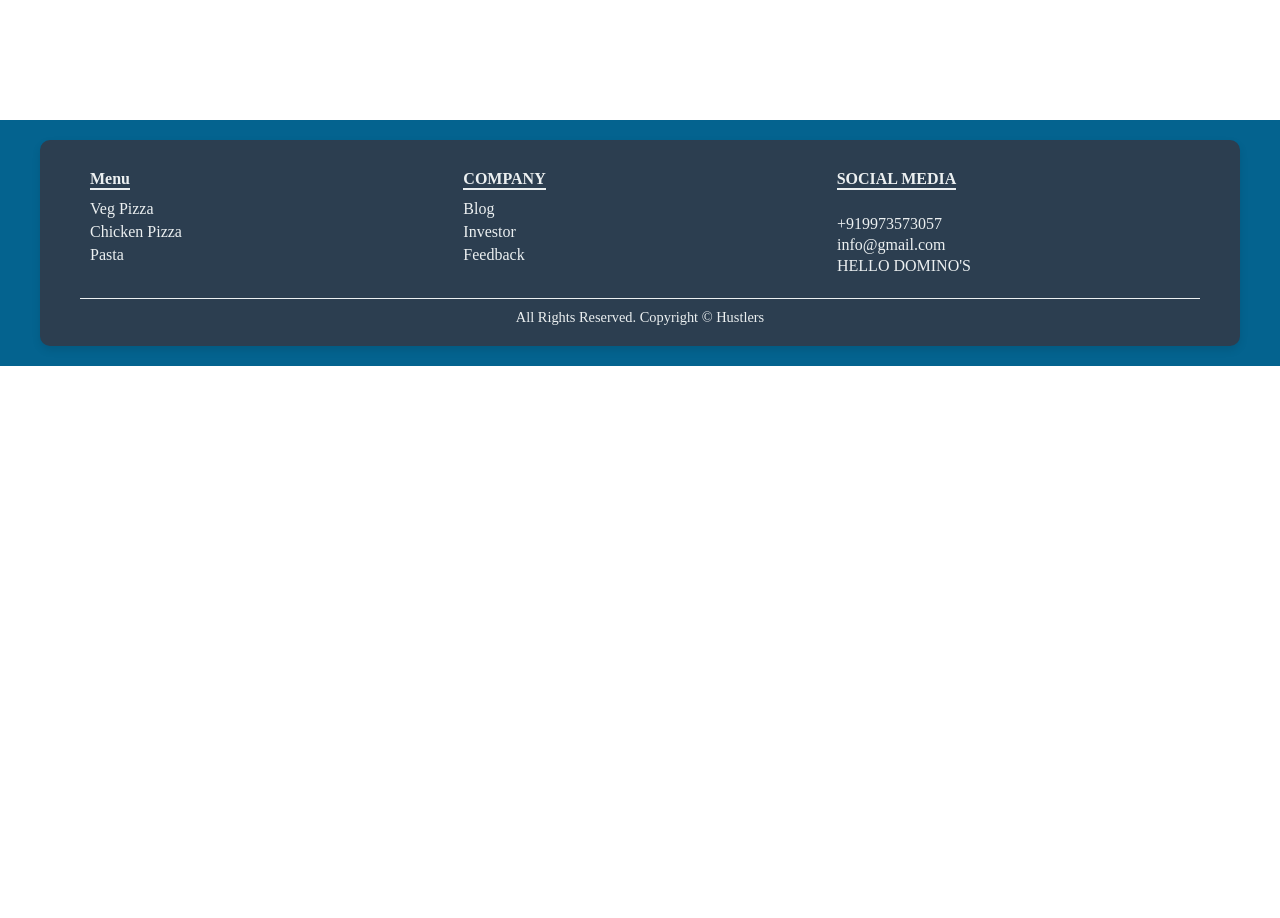
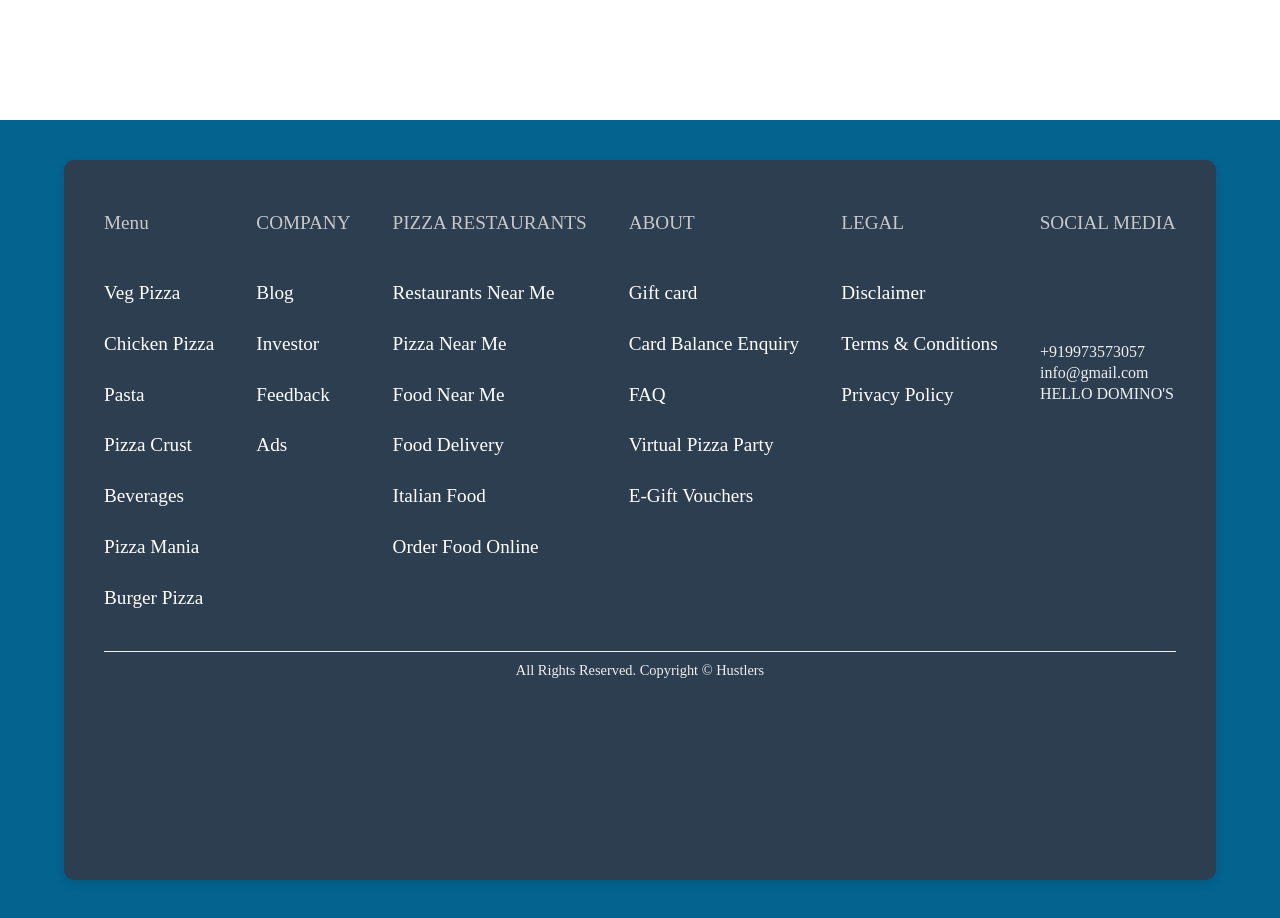
Before and after one commit to AbhiK2244/HustlersReImagineRound1, a React (Vite) app: page / in a window 1280 px wide. Shown: the part 1480-2398 px from the top of the page. Before the commit the page ends 1846 px from the top, so only its background shows below. Built offline with nearby package versions, Linux system fonts and the light colour scheme.

Commit message:
update footer

```diff
--- a/src/components/App.jsx
+++ b/src/components/App.jsx
@@ -13,12 +13,14 @@ function App() {
         {" " }
         <Main />
       </div>
+
       <div className='page two'>
         <Menu />
       </div>
-    <div className=" three">
+
+      <div className="page three">
       <Footer/>
-    </div>
+      </div>
 
     </div>
   );
--- a/src/components/FooterComponents/Footer.css
+++ b/src/components/FooterComponents/Footer.css
@@ -1,8 +1,18 @@
+.last{
+    background-color: #04638F;
+    display: flex;
+    justify-content: center;
+    align-items: center;
+    width: 100%;
+    height: 100vh;
+    /* overflow: hidden; */
+}
 .footer {
     background-color: #2c3e50;
+    width: 90%;
+    height: 90%;
     color: #ecf0f1;
     padding: 20px 40px;
-    margin: 20px 40px;
     border-radius: 10px;
     box-shadow: 0 4px 8px rgba(0, 0, 0, 0.1);
 }
@@ -13,24 +23,33 @@
     justify-content: space-between;
 }
 
-.footer-section {
-    flex: 1;
-    margin: 10px;
-}
 
 .footer-section h4 {
-    margin-bottom: 10px;
-    border-bottom: 2px solid #ecf0f1;
-    display: inline-block;
+    margin: 2rem 0 3rem 0;
+    font-size: 1.2rem;
+    color: #c6c9ca;
+    font-weight: lighter;
 }
 
 .footer-section ul {
     list-style-type: none;
     padding: 0;
+    margin-bottom: 2rem;
+}
+
+li a{
+    text-decoration: none;
+    font-size: larger;
+    color: white;
+}
+
+li a:hover{
+    color: #3498db;
+    transition: 0.3s;
 }
 
 .footer-section ul li {
-    margin-bottom: 5px;
+    margin-bottom: 1.8rem;
 }
 
 .social-media ul {
@@ -69,8 +88,26 @@
     padding-top: 10px;
 }
 
-.last{
-    background-color: #04638F;
-    height: fit-content;
-    overflow: hidden;
+@media (max-width: 600px)
+{
+    .last{
+        height: auto;
+    }
+
+    .footer{
+        margin: 2rem 0;
+        height: 80%;
+    }
+
+    .footer-section ul li {
+        margin-bottom: 1rem;
+    }
+
+    .footer-section h4 {
+        margin: 2rem 0 1rem 0;
+        font-size: 1.2rem;
+        color: #c6c9ca;
+        font-weight: lighter;
+    }
+
 }
--- a/src/components/FooterComponents/Footer.jsx
+++ b/src/components/FooterComponents/Footer.jsx
@@ -1,32 +1,214 @@
-import React from 'react';
-import './Footer.css';
+// import React from "react";
+// import "./Footer.css";
+
+// const Footer = () => {
+//   return (
+//     <div className="last">
+//       <footer className="footer">
+//         <div className="footer-content">
+//           <div className="footer-section">
+//             <h4>Menu</h4>
+//             <ul>
+//               <li>Veg Pizza</li>
+//               <li>Chicken Pizza</li>
+//               <li>Pasta</li>
+//             </ul>
+//           </div>
+//           <div className="footer-section">
+//             <h4>COMPANY</h4>
+//             <ul>
+//               <li>Blog</li>
+//               <li>Investor</li>
+//               <li>Feedback</li>
+//             </ul>
+//           </div>
+//           <div className="footer-section social-media">
+//             <h4>SOCIAL MEDIA</h4>
+//             <ul>
+//               <li>
+//                 <i className="fab fa-facebook"></i>
+//               </li>
+//               <li>
+//                 <i className="fab fa-twitter"></i>
+//               </li>
+//               <li>
+//                 <i className="fab fa-instagram"></i>
+//               </li>
+//             </ul>
+//             <div className="contact">
+//               <p>+919973573057</p>
+//               <p>info@gmail.com</p>
+//               <p>HELLO DOMINO'S</p>
+//             </div>
+//           </div>
+//         </div>
+//         <div className="footer-bottom">
+//           <p>All Rights Reserved. Copyright © Hustlers</p>
+//         </div>
+//       </footer>
+//     </div>
+//   );
+// };
+
+// export default Footer;
+
+// import React from "react";
+// import "./Footer.css";
+
+// const Footer = () => {
+//   return (
+//     <div className="last">
+//       <footer className="footer">
+//         <div className="footer-content">
+//           <div className="footer-section">
+//             <h4>Menu</h4>
+//             <ul>
+//               <li>Veg Pizza</li>
+//               <li>Chicken Pizza</li>
+//               <li>Pasta</li>
+//               <li>Pizza Crust</li>
+//               <li>Beverages</li>
+//               <li>Pizza Mania</li>
+//               <li>Burger Pizza</li>
+//             </ul>
+//           </div>
+//           <div className="footer-section">
+//             <h4>COMPANY</h4>
+//             <ul>
+//               <li>Blog</li>
+//               <li>Investor</li>
+//               <li>Feedback</li>
+//               <li>Ads</li>
+//             </ul>
+//           </div>
+//           <div className="footer-section">
+//             <h4>PIZZA RESTAURANTS</h4>
+//             <ul>
+//               <li>Restaurants Near Me</li>
+//               <li>Pizza Near Me</li>
+//               <li>Food Near Me</li>
+//               <li>Food Delivery</li>
+//               <li>Italian Food</li>
+//               <li>Order Food Online</li>
+//             </ul>
+//           </div>
+//           <div className="footer-section">
+//             <h4>ABOUT</h4>
+//             <ul>
+//               <li>Gift card</li>
+//               <li>Card Balance Enquiry</li>
+//               <li>FAQ</li>
+//               <li>Virtual Pizza Party</li>
+//               <li>E-Gift Vouchers</li>
+//             </ul>
+//           </div>
+//           <div className="footer-section">
+//             <h4>LEGAL</h4>
+//             <ul>
+//               <li>Disclaimer</li>
+//               <li>Terms & Conditions</li>
+//               <li>Privacy Policy</li>
+//             </ul>
+//           </div>
+//           <div className="footer-section social-media">
+//             <h4>SOCIAL MEDIA</h4>
+//             <ul>
+//               <li>
+//                 <i className="fab fa-facebook"></i>
+//               </li>
+//               <li>
+//                 <i className="fab fa-twitter"></i>
+//               </li>
+//               <li>
+//                 <i className="fab fa-instagram"></i>
+//               </li>
+//               <li>
+//                 <i className="fab fa-youtube"></i>
+//               </li>
+//             </ul>
+//             <div className="contact">
+//               <p>+919973573057</p>
+//               <p>info@gmail.com</p>
+//               <p>HELLO DOMINO'S</p>
+//             </div>
+//           </div>
+//         </div>
+//         <div className="footer-bottom">
+//           <p>All Rights Reserved. Copyright © Hustlers</p>
+//         </div>
+//       </footer>
+//     </div>
+//   );
+// };
+
+// export default Footer;
+
+
+import React from "react";
+import "./Footer.css";
 
 const Footer = () => {
-    return (<div className='last'>
+  return (
+    <div className="last">
       <footer className="footer">
         <div className="footer-content">
           <div className="footer-section">
             <h4>Menu</h4>
             <ul>
-                        <li>Veg Pizza</li>
-                        <li>Chicken Pizza</li>
-                        <li>Pasta</li>
+              <li><a href="#">Veg Pizza</a></li>
+              <li><a href="#">Chicken Pizza</a></li>
+              <li><a href="#">Pasta</a></li>
+              <li><a href="#">Pizza Crust</a></li>
+              <li><a href="#">Beverages</a></li>
+              <li><a href="#">Pizza Mania</a></li>
+              <li><a href="#">Burger Pizza</a></li>
             </ul>
           </div>
           <div className="footer-section">
             <h4>COMPANY</h4>
             <ul>
-                        <li>Blog</li>
-                        <li>Investor</li>
-                        <li>Feedback</li>
+              <li><a href="#">Blog</a></li>
+              <li><a href="#">Investor</a></li>
+              <li><a href="#">Feedback</a></li>
+              <li><a href="#">Ads</a></li>
+            </ul>
+          </div>
+          <div className="footer-section">
+            <h4>PIZZA RESTAURANTS</h4>
+            <ul>
+              <li><a href="#">Restaurants Near Me</a></li>
+              <li><a href="#">Pizza Near Me</a></li>
+              <li><a href="#">Food Near Me</a></li>
+              <li><a href="#">Food Delivery</a></li>
+              <li><a href="#">Italian Food</a></li>
+              <li><a href="#">Order Food Online</a></li>
+            </ul>
+          </div>
+          <div className="footer-section">
+            <h4>ABOUT</h4>
+            <ul>
+              <li><a href="#">Gift card</a></li>
+              <li><a href="#">Card Balance Enquiry</a></li>
+              <li><a href="#">FAQ</a></li>
+              <li><a href="#">Virtual Pizza Party</a></li>
+              <li><a href="#">E-Gift Vouchers</a></li>
+            </ul>
+          </div>
+          <div className="footer-section">
+            <h4>LEGAL</h4>
+            <ul>
+              <li><a href="#">Disclaimer</a></li>
+              <li><a href="#">Terms & Conditions</a></li>
+              <li><a href="#">Privacy Policy</a></li>
             </ul>
           </div>
           <div className="footer-section social-media">
             <h4>SOCIAL MEDIA</h4>
             <ul>
-                        <li><i className="fab fa-facebook"></i></li>
-                        <li><i className="fab fa-twitter"></i></li>
-                        <li><i className="fab fa-instagram"></i></li>
+              <li><a href="#"><i className="fab fa-facebook"></i></a></li>
+              <li><a href="#"><i className="fab fa-twitter"></i></a></li>
+              <li><a href="#"><i className="fab fa-instagram"></i></a></li>
+              <li><a href="#"><i className="fab fa-youtube"></i></a></li>
             </ul>
             <div className="contact">
               <p>+919973573057</p>
--- a/src/components/MainPageComponents/Header.jsx
+++ b/src/components/MainPageComponents/Header.jsx
@@ -20,7 +20,7 @@ function Header() {
   return (
     <div className="header">
       <div className={"menu " + listClass}  onMouseOver={changeListClassName}>
-        <a href="#">MENU</a>
+        <a href="#menu">MENU</a>
       </div>
       <div className={"domino-store " + listClass}  onMouseOver={changeListClassName}>
         <a href="#">DOMINO'S STORE</a>
--- a/src/components/Style.css
+++ b/src/components/Style.css
@@ -9,7 +9,7 @@
 
 }
 
-.two{
+.two, .three{
     animation: appear linear;
     animation-timeline: view();
     animation-range: entry 0%;
@@ -39,3 +39,17 @@
     width: 10px;
     background-color: #04638F;
 }
+
+@media (max-width: 600px)
+{
+    .two, .three{
+        height: auto;
+    }
+
+    .two, .three{
+        animation: appear linear;
+        animation-timeline: view();
+        animation-range: entry 0%;
+        animation-range: entry 0% cover 10%;
+    }
+}
```
Lines whose indentation alone changed are shown as unchanged.
